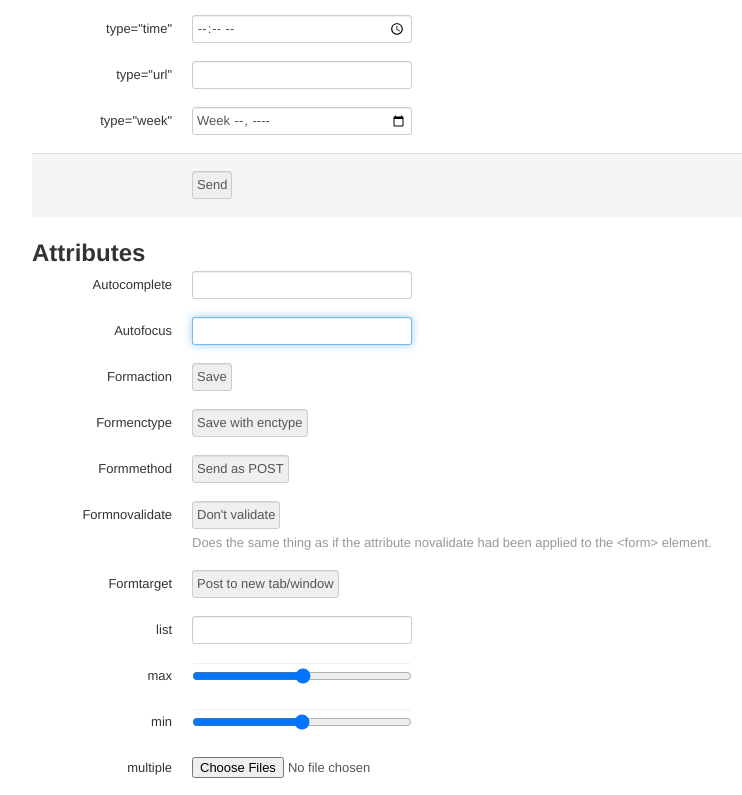
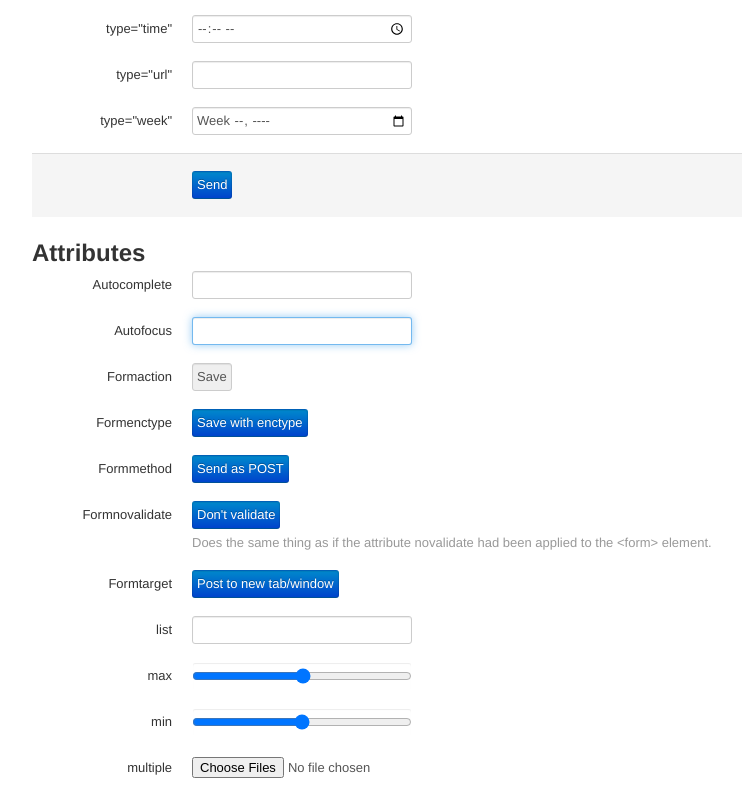
Before and after one commit to thorsten/html5demos, a plain HTML site: page webforms.html in a window 1280 px wide. Shown: the part 541-1336 px from the top of the page, without its empty margins (138-880 px from the left). Drawn offline with nearby package versions, Linux system fonts and the light colour scheme.

Commit message:
Some improvements

```diff
--- a/webforms.html
+++ b/webforms.html
@@ -136,7 +136,7 @@
       </div>
 
       <div class="form-actions">
-          <input type="submit" value="Send">
+          <input class="btn-primary" type="submit" value="Send">
       </div>
 
 
@@ -169,23 +169,21 @@
           <label class="control-label">Formenctype</label>
 
           <div class="controls">
-          <input type="submit" formenctype="application/x-www-form-urlencoded" value="Save with enctype">
+          <input class="btn-primary" type="submit" formenctype="application/x-www-form-urlencoded" value="Save with enctype">
           </div>
       </div>
 
       <div class="control-group">
           <label class="control-label">Formmethod</label>
-
           <div class="controls">
-          <input type="submit" formmethod="POST" value="Send as POST">
+          <input class="btn-primary" type="submit" formmethod="POST" value="Send as POST">
           </div>
       </div>
 
       <div class="control-group">
           <label class="control-label">Formnovalidate</label>
-
           <div class="controls">
-          <input type="submit" formnovalidate value="Don't validate">
+          <input class="btn-primary" type="submit" formnovalidate value="Don't validate">
 
               <p class="help-block">
                   Does the same thing as if the attribute novalidate had been
@@ -196,9 +194,8 @@
 
       <div class="control-group">
           <label class="control-label">Formtarget</label>
-
           <div class="controls">
-          <input type="submit" formtarget="_blank" value="Post to new tab/window">
+          <input class="btn-primary" type="submit" formtarget="_blank" value="Post to new tab/window">
           </div>
       </div>
 
```
Also changed, not shown: audio.html (+1 -1 lines), index.html (+2 -2 lines).
